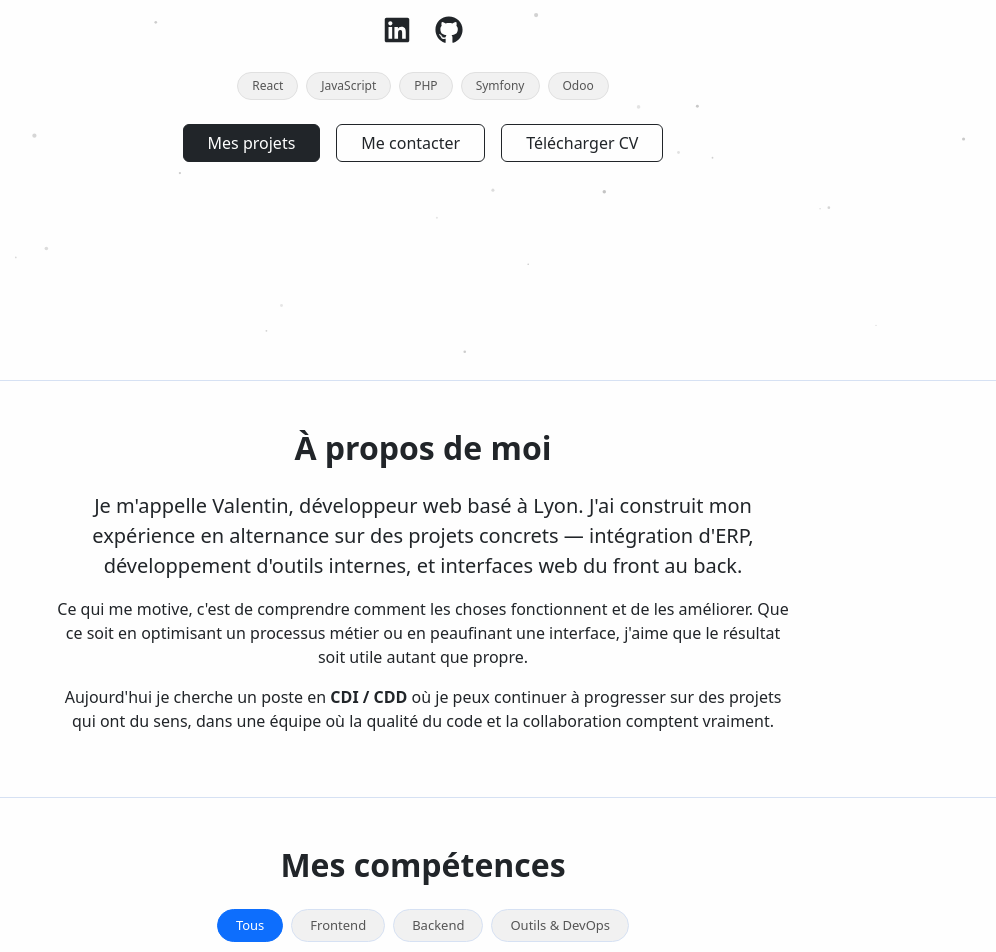
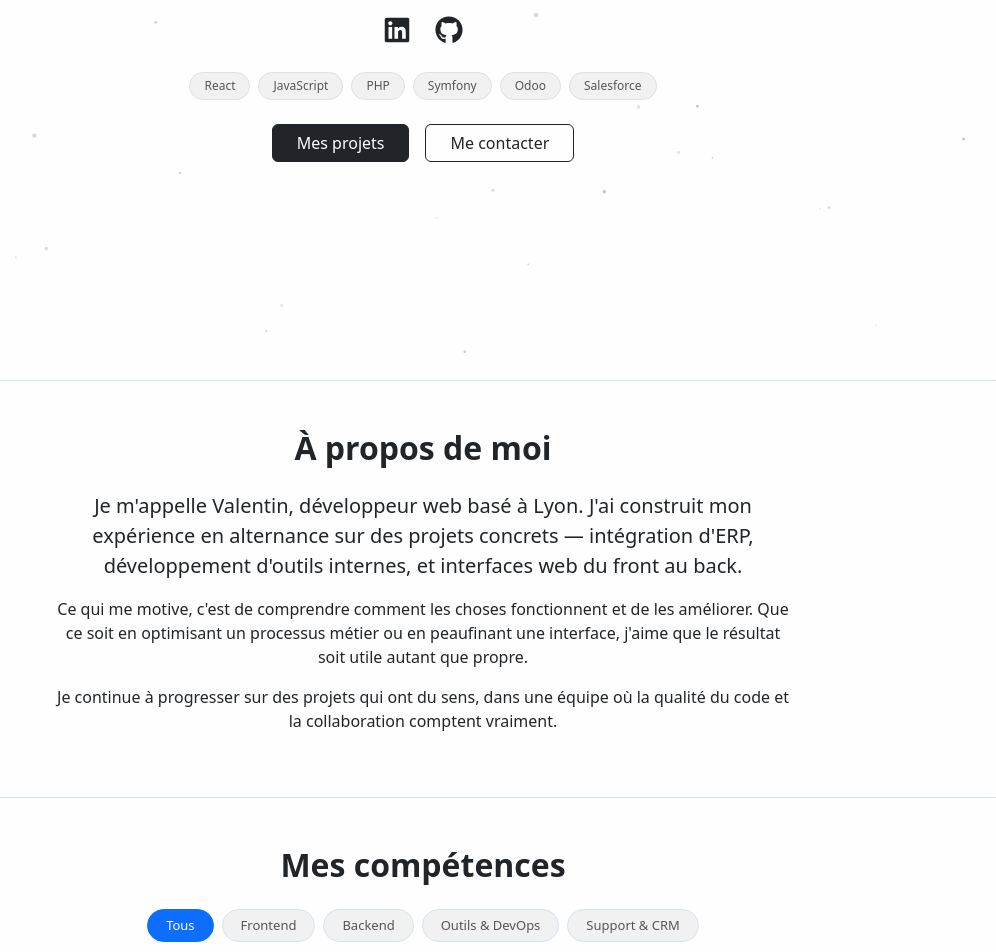
Before and after one commit to ValentinCmbr/Portfolio, a React (Vite) app: page / in a window 1280 px wide. Shown: the part 420-1372 px from the top of the page, without its empty margins (217-1213 px from the left). Built offline with nearby package versions, Linux system fonts and the light colour scheme.

Commit message:
feat: sync portfolio content with current role and hide CV download pending an update

```diff
--- a/index.html
+++ b/index.html
@@ -5,11 +5,11 @@
     <link rel="icon" type="image/svg+xml" href="/favicon.svg" />
     <meta name="viewport" content="width=device-width, initial-scale=1" />
     <meta name="theme-color" content="#000000" />
-    <meta name="description" content="Portfolio de Valentin Combier — développeur web full-stack React, PHP Symfony, Java. Disponible en CDI/CDD." />
+    <meta name="description" content="Portfolio de Valentin Combier — développeur web full-stack React, PHP Symfony, Java, et administrateur Salesforce." />
 
     <!-- Open Graph -->
     <meta property="og:title" content="Valentin Combier — Développeur Web Full-Stack" />
-    <meta property="og:description" content="Développeur web full-stack (React, PHP Symfony, Java) disponible en CDI/CDD. Découvrez mes projets et compétences." />
+    <meta property="og:description" content="Développeur web full-stack (React, PHP Symfony, Java) et administrateur Salesforce. Découvrez mes projets et compétences." />
     <meta property="og:type" content="website" />
     <meta property="og:url" content="https://valentincombier.vercel.app" />
     <meta property="og:image" content="https://valentincombier.vercel.app/og-image.png" />
@@ -21,7 +21,7 @@
     <!-- Twitter Card -->
     <meta name="twitter:card" content="summary_large_image" />
     <meta name="twitter:title" content="Valentin Combier — Développeur Web Full-Stack" />
-    <meta name="twitter:description" content="Développeur web full-stack (React, PHP Symfony, Java) disponible en CDI/CDD." />
+    <meta name="twitter:description" content="Développeur web full-stack (React, PHP Symfony, Java) et administrateur Salesforce." />
     <meta name="twitter:image" content="https://valentincombier.vercel.app/og-image.png" />
     <meta http-equiv="Content-Security-Policy" content="default-src 'self'; script-src 'self'; style-src 'self' 'unsafe-inline'; img-src 'self' data: https:; connect-src 'self' https://api.emailjs.com; font-src 'self' data:; frame-ancestors 'none'; form-action 'self'">
     <meta http-equiv="Referrer-Policy" content="strict-origin-when-cross-origin">
--- a/src/pages/About.jsx
+++ b/src/pages/About.jsx
@@ -31,9 +31,8 @@ const About = () => {
                             interface, j'aime que le résultat soit utile autant que propre.
                         </p>
                         <p>
-                            Aujourd'hui je cherche un poste en <strong>CDI / CDD</strong> où je peux continuer
-                            à progresser sur des projets qui ont du sens, dans une équipe où la qualité du code
-                            et la collaboration comptent vraiment.
+                            Je continue à progresser sur des projets qui ont du sens, dans une équipe où la
+                            qualité du code et la collaboration comptent vraiment.
                         </p>
                     </div>
                 </div>
--- a/src/pages/Home.jsx
+++ b/src/pages/Home.jsx
@@ -3,7 +3,9 @@ import { FaGithub, FaLinkedin } from "react-icons/fa";
 import { useTheme } from '../context/ThemeContext';
 
 const WORDS = ["Front-end", "Full-stack", "React", "Web"];
-const TECHS = ["React", "JavaScript", "PHP", "Symfony", "Odoo"];
+const TECHS = ["React", "JavaScript", "PHP", "Symfony", "Odoo", "Salesforce"];
+// Pas de CV à jour pour l'instant — repasser à true dès qu'un CV est prêt à publier.
+const SHOW_CV_BUTTON = false;
 
 const Home = () => {
     const [displayed, setDisplayed] = useState("");
@@ -107,7 +109,7 @@ const Home = () => {
                     display: 'block',
                     marginBottom: '1rem'
                 }}>
-                    Disponible · CDI / CDD
+                    Technicien support applicatif & Administrateur Salesforce
                 </span>
 
                 <h1 className="fw-bold">Salut, moi c'est Valentin 👋</h1>
@@ -162,6 +164,7 @@ const Home = () => {
                 <div className="d-flex justify-content-center gap-3 mt-4">
                     <a href="#projects" className="btn btn-dark px-4">Mes projets</a>
                     <a href="#contact" className="btn btn-outline-dark px-4">Me contacter</a>
+                    {SHOW_CV_BUTTON && (
                         <a
                             href="/CV_Dev.pdf"
                             download="CV_Valentin_Combier.pdf"
@@ -169,6 +172,7 @@ const Home = () => {
                         >
                             Télécharger CV
                         </a>
+                    )}
                 </div>
 
             </div>
--- a/src/pages/Skills.jsx
+++ b/src/pages/Skills.jsx
@@ -5,7 +5,7 @@ import {
     FaReact, FaHtml5, FaCss3Alt, FaJsSquare,
     FaPhp, FaSymfony, FaGitAlt, FaDatabase
 } from 'react-icons/fa';
-import { SiMysql, SiPostgresql, SiDocker, SiVercel, SiJetbrains, SiOdoo } from 'react-icons/si';
+import { SiMysql, SiPostgresql, SiDocker, SiVercel, SiJetbrains, SiOdoo, SiSalesforce } from 'react-icons/si';
 import {
     BiLogoBootstrap, BiLogoJava, BiLogoNodejs,
     BiLogoPython, BiLogoSpringBoot, BiLogoVuejs
@@ -52,6 +52,12 @@ const categories = [
             { icon: SiVercel,    label: "Vercel" },
             { icon: SiJetbrains, label: "JetBrains" },
             { icon: SiOdoo,      label: "Odoo" },
+        ]
+    },
+    {
+        title: "Support & CRM",
+        skills: [
+            { icon: SiSalesforce, label: "Salesforce" },
         ]
     },
 ];
```
Lines whose indentation alone changed are shown as unchanged.
